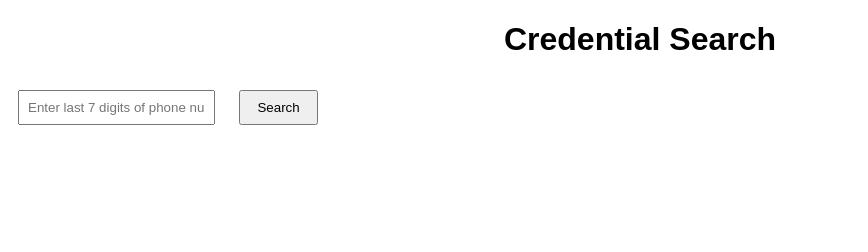
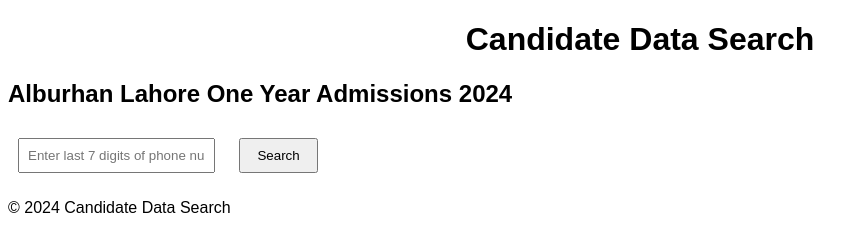
Before and after one commit to mhammadlatif/albnlhr1year2024, a plain HTML site: page index.html in a window 1280 px wide. Shown: the whole page, without its empty margins (0-868 px from the left). Drawn offline with Linux system fonts and the light colour scheme.

Commit message:
Update index.html

```diff
--- a/index.html
+++ b/index.html
@@ -3,14 +3,24 @@
 <head>
     <meta charset="UTF-8">
     <meta name="viewport" content="width=device-width, initial-scale=1.0">
-    <title>Credential Search</title>
+    <title>Candidate Data Search</title>
     <link rel="stylesheet" href="style.css">
 </head>
 <body>
-    <h1>Credential Search</h1>
-    <input type="text" id="searchInput" placeholder="Enter last 7 digits of phone number">
-    <button onclick="searchCredentials()">Search</button>
-    <div id="searchResults"></div>
+    <header>
+        <h1>Candidate Data Search</h1>
+        <h2>Alburhan Lahore One Year Admissions 2024</h2>
+    </header>
+    <main>
+        <div class="search-container">
+            <input type="text" id="searchInput" placeholder="Enter last 7 digits of phone number">
+            <button onclick="searchCredentials()">Search</button>
+        </div>
+        <div id="searchResults"></div>
+    </main>
+    <footer>
+        <p>© 2024 Candidate Data Search</p>
+    </footer>
     <script src="script.js"></script>
 </body>
 </html>
```
